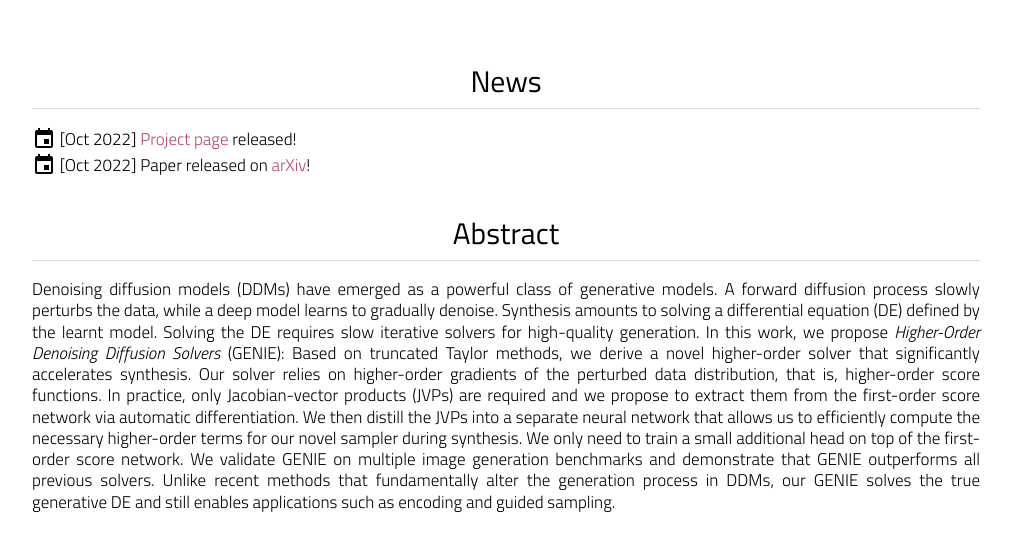
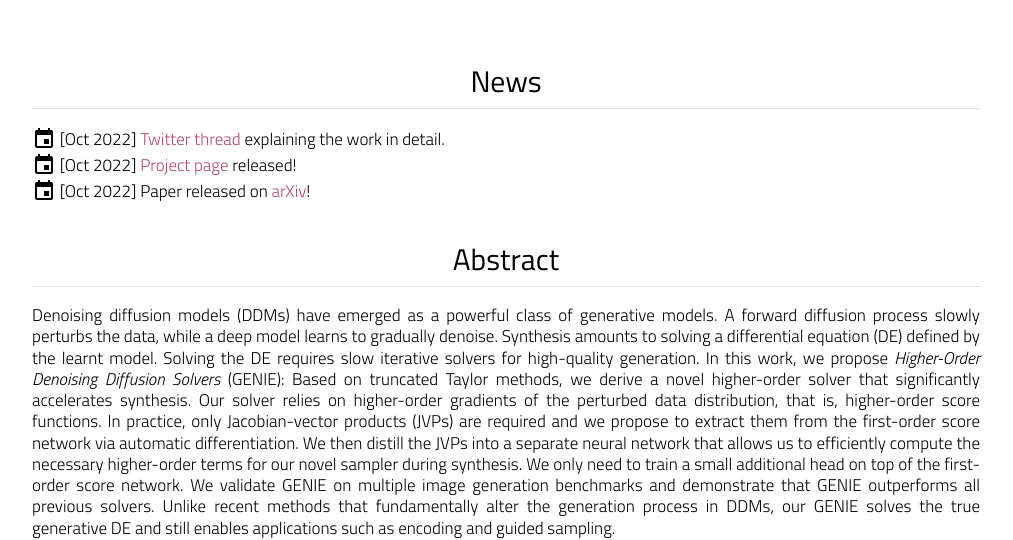
Before and after one commit to nv-tlabs/GENIE, a plain HTML site: page index.html in a window 1280 px wide. Shown: the part 1360-1900 px from the top of the page, without its empty margins (134-1147 px from the left). Drawn offline with nearby package versions, Linux system fonts and the light colour scheme; a script that the page names is missing.

Commit message:
Adding twitter thread

```diff
--- a/index.html
+++ b/index.html
@@ -313,7 +313,7 @@ pre {
         <meta name="twitter:creator" content="@timudk">
         <meta name="twitter:title" content="GENIE: Higher-Order Denoising Diffusion Solvers">
         <meta name="twitter:description" content="GENIE distills higher-order score terms into a small neural network and uses them for accelerated diffusion model sampling.">
-        <meta name="twitter:image" content="https://nv-tlabs.github.io/GENIE/assets/GENIE_resized.jpg">
+        <meta name="twitter:image" content="https://nv-tlabs.github.io/GENIE/assets/pipeline_resized.png">
     </head>
 
  <body>
@@ -381,6 +381,7 @@ pre {
         <h2>News</h2>
         <hr>
         <div class="row">
+            <div><span class="material-icons"> event </span> [Oct 2022] <a href=https://twitter.com/timudk/status/1580173105913135104>Twitter thread</a> explaining the work in detail.</div>
             <div><span class="material-icons"> event </span> [Oct 2022] <a href="https://nv-tlabs.github.io/GENIE">Project page</a> released!</div>
             <div><span class="material-icons"> event </span> [Oct 2022] Paper released on <a href="https://arxiv.org/abs/2210.05475">arXiv</a>!</div>
         </div>
```
Also changed, not shown: assets/GENIE_resized.jpg (deleted), 1 other file.
